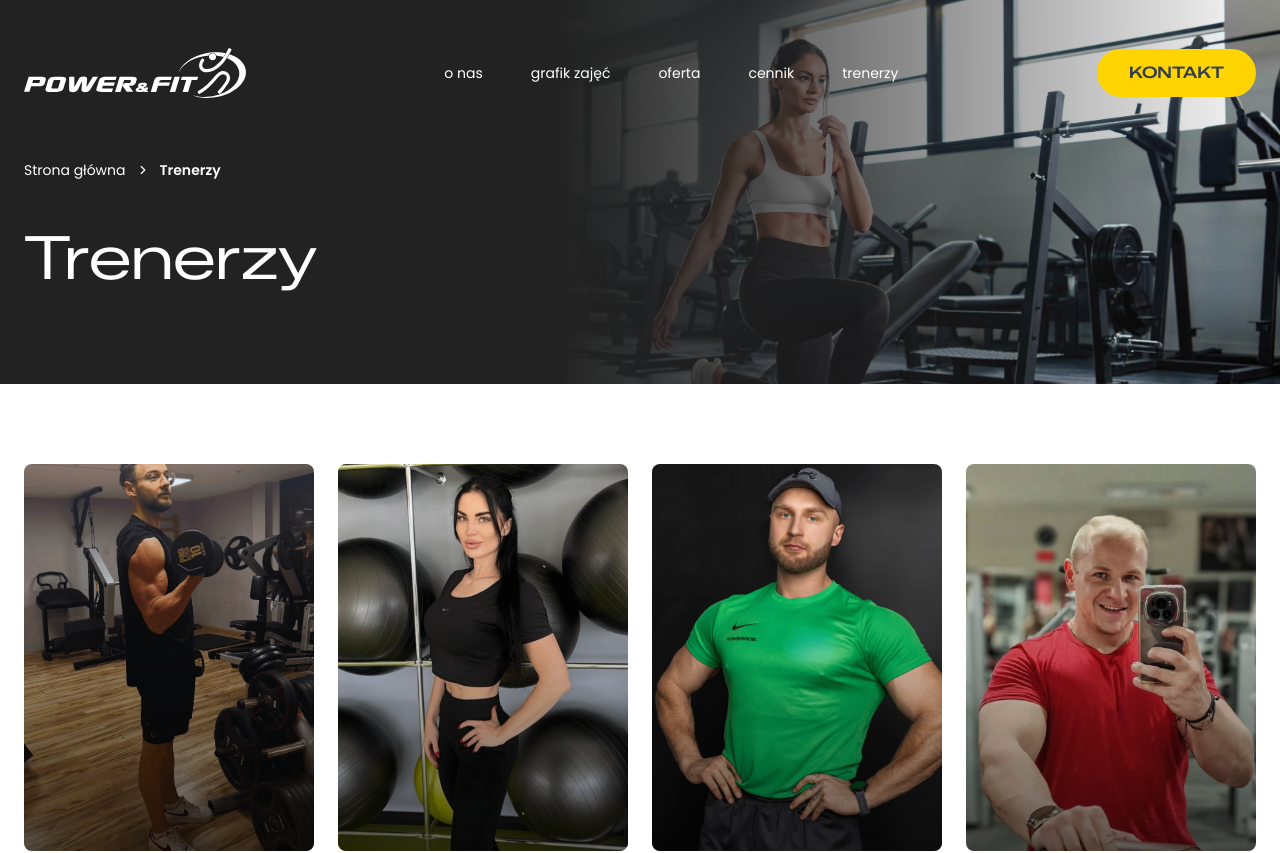
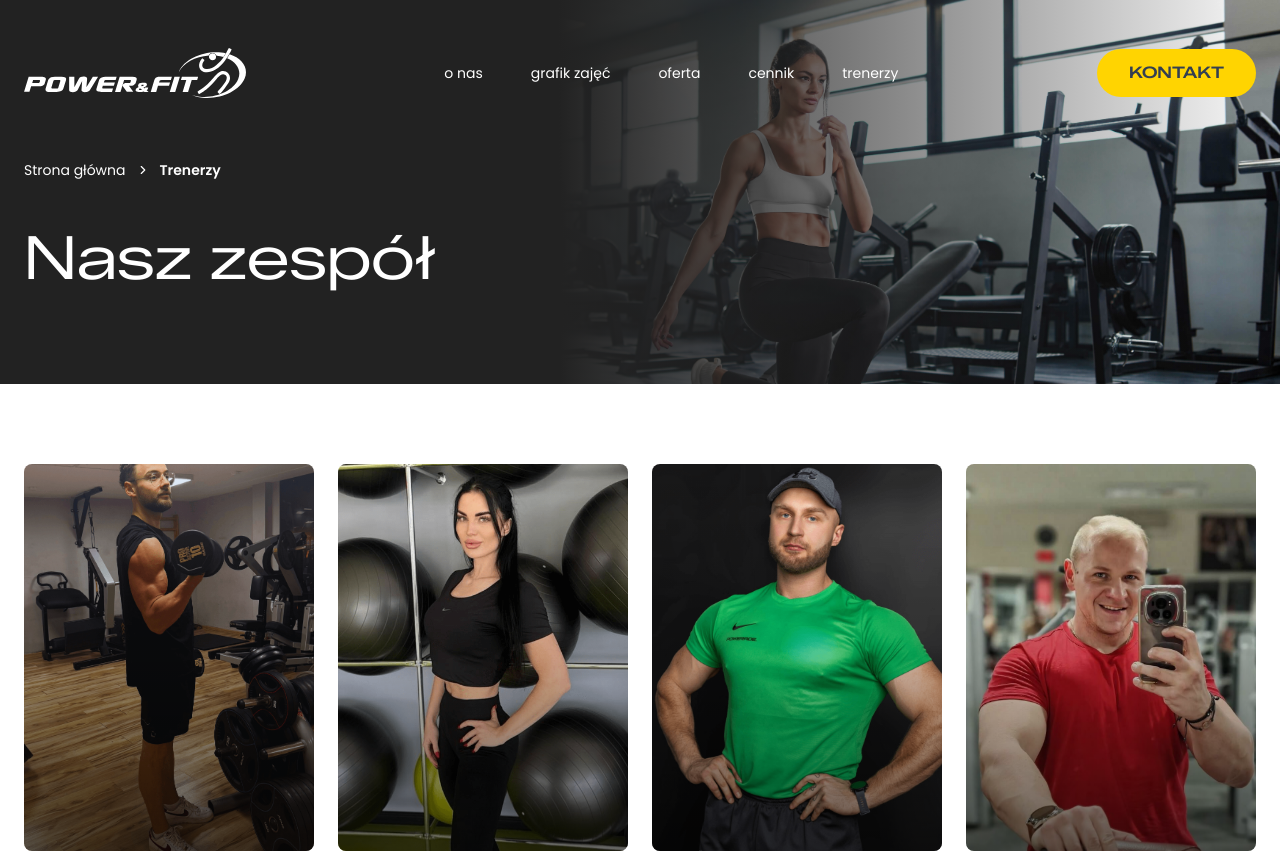
Before and after one commit to Szorcu/powerfit, a Next.js app: page /trenerzy in a window 1280 px wide. Shown: the top 853 px of the page. Built offline with nearby package versions, Linux system fonts and the light colour scheme.

Commit message:
Changed title for trainers page

```diff
--- a/src/app/trenerzy/page.tsx
+++ b/src/app/trenerzy/page.tsx
@@ -5,7 +5,7 @@ import { TRAINERS } from "@/consts/trainers";
 const TrainersPage = () => {
   return (
     <>
-      <PageHeader title="Trenerzy" crumbLabel="Trenerzy" />
+      <PageHeader title="Nasz zespół" crumbLabel="Trenerzy" />
       <section className="flex w-full justify-center">
         <div className="container py-7 sm:py-20">
           <ul className="grid gap-6 md:grid-cols-2 lg:grid-cols-3 xl:grid-cols-4">
```
